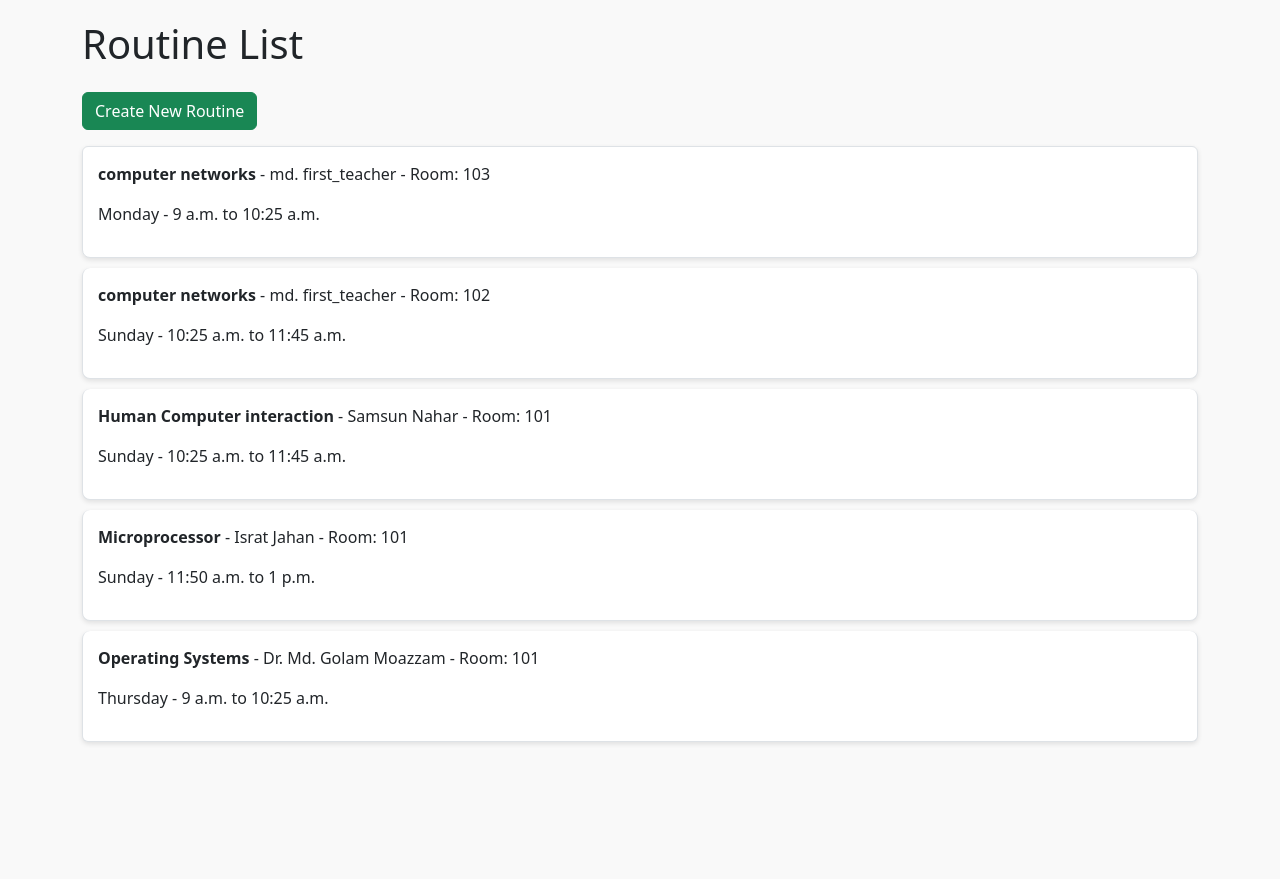
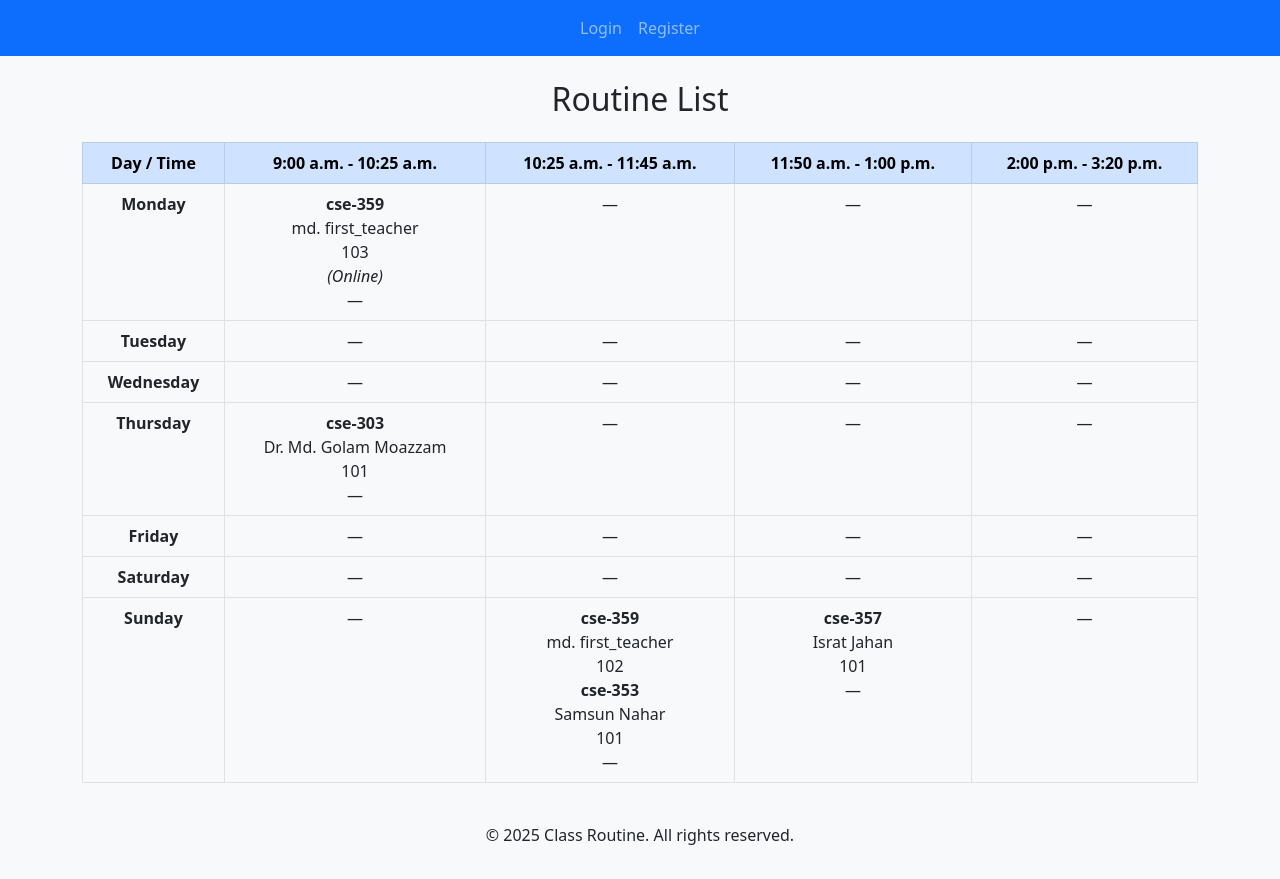
Before and after one commit to Rimi-351/weblab_routine_mgt, a Django app: page /routine/list/ in a window 1280 px wide. Before the commit the page ends 744 px from the top, so only its background shows below. Run offline with Django 5.2, Linux system fonts and the light colour scheme; data comes from the database, SQL or seed files in the repository; both versions use the stored data as it was after the commit; some libraries are stand-ins or nearby versions.

Commit message:
Add/update slot system features

```diff
--- a/Routine/Routine_Mgt/routine/views.py
+++ b/Routine/Routine_Mgt/routine/views.py
@@ -5,6 +5,7 @@ from .utils import get_today_routines
 from courses.models import Course
 from teachers.models import Teacher
 from django.utils import timezone
+from collections import defaultdict
 
 def add_slot_view(request):
     if request.method == 'POST':
@@ -39,42 +40,41 @@ def routine_home_view(request):
 
 
 def available_slots_view(request):
-    # Define the days of the week
+    from collections import OrderedDict
+
     days_of_week = ['Monday', 'Tuesday', 'Wednesday', 'Thursday', 'Friday', 'Saturday', 'Sunday']
+    rooms = Room.objects.all()
 
-    # Fetch all rooms and slots
-    rooms = Room.objects.all()
-    slots = Slot.objects.all()
+    # Unique time ranges
+    unique_time_ranges = []
+    seen = set()
+    for slot in Slot.objects.order_by('start_time', 'end_time'):
+        key = (slot.start_time, slot.end_time)
+        if key not in seen:
+            seen.add(key)
+            unique_time_ranges.append({'start_time': slot.start_time, 'end_time': slot.end_time})
 
-    # Create an empty list to hold the time slots (e.g., 9:00-10:20)
-    time_slots = Slot.objects.order_by('start_time').distinct()
-
-    # List to store availability
     weekly_availability = []
 
     for day in days_of_week:
-        # Find all slots for the current day
-        day_slots = Slot.objects.filter(day=day)
+        for time_range in unique_time_ranges:
+            matching_slots = Slot.objects.filter(day=day, start_time=time_range['start_time'], end_time=time_range['end_time'])
 
-        for slot in day_slots:
-            # Get booked rooms for the current day and time slot
-            booked_rooms = Routine.objects.filter(slot=slot, status='scheduled').values_list('room', flat=True)
+            available_rooms = set(rooms)
+            for slot in matching_slots:
+                booked_rooms = Routine.objects.filter(slot=slot, status='scheduled').values_list('room', flat=True)
+                available_rooms -= set(Room.objects.filter(id__in=booked_rooms))
 
-            # Find rooms that are not booked for this slot
-            available_rooms = rooms.exclude(id__in=booked_rooms)
-
-            # Append each availability record to the list
             weekly_availability.append({
                 'day': day,
-                'slot': slot,
+                'slot': time_range,
                 'available_rooms': available_rooms,
             })
 
-    # Pass both weekly_availability and time_slots to the template
     return render(request, 'routine/available_slots.html', {
         'weekly_availability': weekly_availability,
         'days_of_week': days_of_week,
-        'time_slots': time_slots,
+        'time_slots': unique_time_ranges,
     })
 
 
@@ -92,11 +92,34 @@ def today_routine_view(request):
     })
 
 
+
+from collections import OrderedDict
+from itertools import groupby
+
 def routine_list_view(request):
-    routines = Routine.objects.all().order_by('slot__day', 'slot__start_time')
-    return render(request, 'routine/routine_list.html', {
+    routines = Routine.objects.select_related('course', 'teacher', 'room', 'slot').all()
+
+    # Group slots by unique time ranges
+    all_slots = Slot.objects.order_by('start_time', 'end_time')
+    unique_time_ranges = []
+    seen = set()
+    for slot in all_slots:
+        key = (slot.start_time, slot.end_time)
+        if key not in seen:
+            seen.add(key)
+            unique_time_ranges.append(key)
+
+    days = ['Monday', 'Tuesday', 'Wednesday', 'Thursday', 'Friday', 'Saturday', 'Sunday']
+
+    context = {
         'routines': routines,
-    })
+        'days': days,
+        'time_ranges': unique_time_ranges,  # only unique time slots
+    }
+    return render(request, 'routine/routine_list.html', context)
+
+
+
 
 
 def routine_create_view(request):
--- a/Routine/Routine_Mgt/templates/routine/available_slots.html
+++ b/Routine/Routine_Mgt/templates/routine/available_slots.html
@@ -1,3 +1,6 @@
+{% extends 'courses/base.html' %}
+
+{% block content %}
 <h1 class="text-center my-4">Available slots</h1>
 <table border="1" class="table table-bordered table-striped">
     <thead class="thead-dark">
@@ -65,3 +68,4 @@
         margin-bottom: 1.5rem !important;
     }
 </style>
+{% endblock %}
--- a/Routine/Routine_Mgt/templates/routine/routine_list.html
+++ b/Routine/Routine_Mgt/templates/routine/routine_list.html
@@ -1,48 +1,45 @@
-<!DOCTYPE html>
-<html lang="en">
-<head>
-    <meta charset="UTF-8">
-    <meta name="viewport" content="width=device-width, initial-scale=1.0">
-    <title>Routine List</title>
-    <link href="https://cdn.jsdelivr.net/npm/bootstrap@5.3.0-alpha1/dist/css/bootstrap.min.css" rel="stylesheet">
-    <style>
-        body {
-            background-color: #f9f9f9;
-            padding: 20px;
-        }
+{% extends 'courses/base.html' %}
+{% block title %}Routine List{% endblock %}
 
-        .routine-item {
-            background-color: #fff;
-            padding: 15px;
-            margin-bottom: 10px;
-            border-radius: 8px;
-            box-shadow: 0 2px 5px rgba(0, 0, 0, 0.1);
-        }
+{% block content %}
+<h2 class="text-center mb-4">Routine List</h2>
 
-        .routine-item a {
-            color: #007BFF;
-        }
-
-        .routine-item a:hover {
-            text-decoration: underline;
-        }
-    </style>
-</head>
-<body>
-    <div class="container">
-        <h1 class="mb-4">Routine List</h1>
-        <a href="{% url 'routine_create' %}" class="btn btn-success mb-3">Create New Routine</a>
-
-        <div class="list-group">
-            {% for routine in routines %}
-                <div class="routine-item list-group-item">
-                    <p><strong>{{ routine.course.title }}</strong> - {{ routine.teacher.name }} - Room: {{ routine.room.number }}</p>
-                    <p>{{ routine.slot.day }} - {{ routine.slot.start_time }} to {{ routine.slot.end_time }}</p>
-                </div>
+<table class="table table-bordered text-center">
+    <thead class="table-primary">
+        <tr>
+            <th>Day / Time</th>
+            {% for start, end in time_ranges %}
+                <th>{{ start|time:"g:i a" }} - {{ end|time:"g:i a" }}</th>
             {% endfor %}
-        </div>
-    </div>
-
-    <script src="https://cdn.jsdelivr.net/npm/bootstrap@5.3.0-alpha1/dist/js/bootstrap.bundle.min.js"></script>
-</body>
-</html>
+        </tr>
+    </thead>
+    <tbody>
+        {% for day in days %}
+            <tr>
+                <th>{{ day }}</th>
+                {% for start, end in time_ranges %}
+                    <td>
+                        {% with printed=0 %}
+                        {% for routine in routines %}
+                            {% if routine.slot.day == day and routine.slot.start_time == start and routine.slot.end_time == end %}
+                                <strong>{{ routine.course.code }}</strong><br>
+                                {{ routine.teacher.name }}<br>
+                                {{ routine.room.number }}
+                                {% if routine.is_online %}
+                                    <br><em>(Online)</em>
+                                {% endif %}
+                                <br>
+                                {% with printed=1 %}{% endwith %}
+                            {% endif %}
+                        {% endfor %}
+                        {% if printed == 0 %}
+                            &mdash;
+                        {% endif %}
+                        {% endwith %}
+                    </td>
+                {% endfor %}
+            </tr>
+        {% endfor %}
+    </tbody>
+</table>
+{% endblock %}
```
Also changed, not shown: Routine/Routine_Mgt/db.sqlite3.
